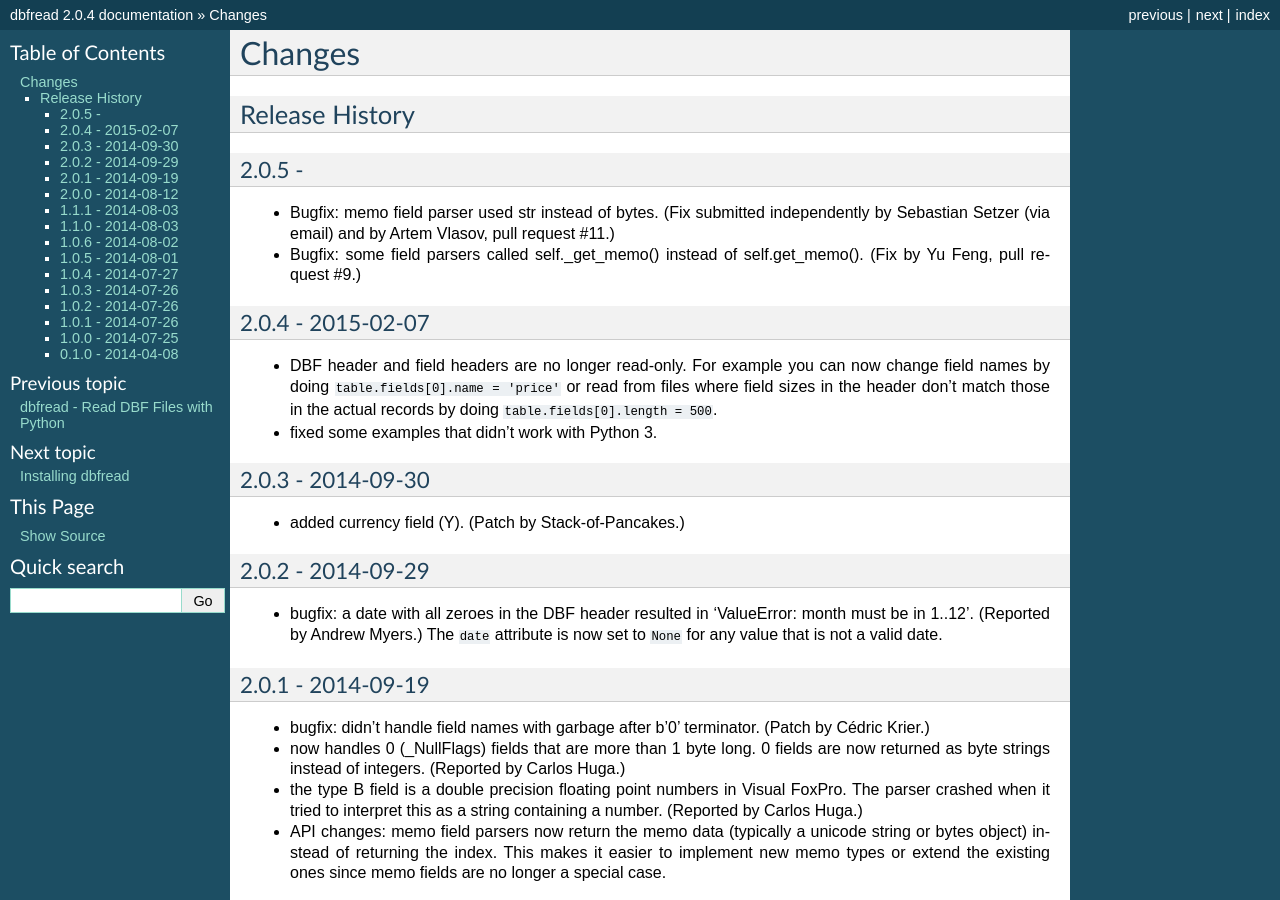
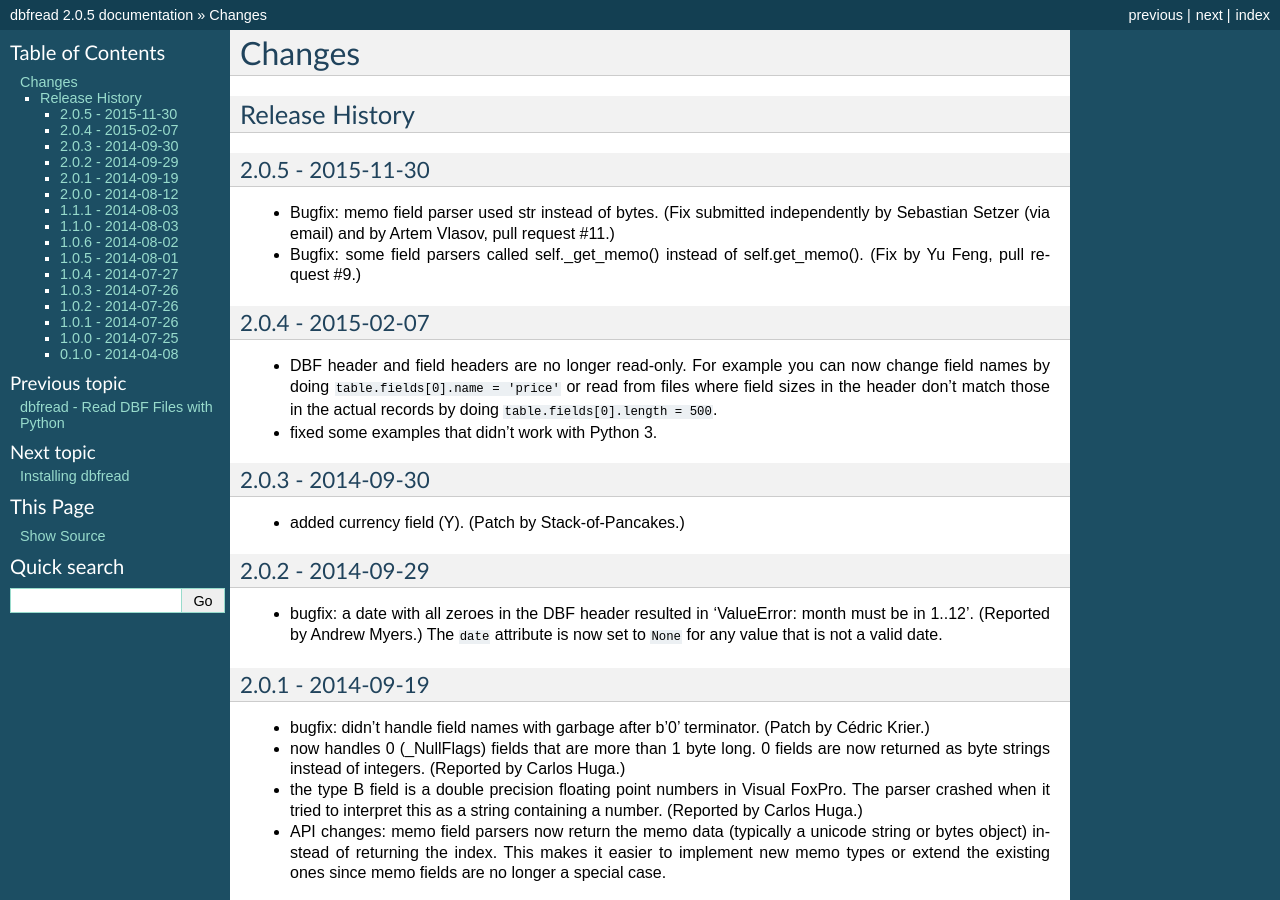
Before and after one commit to olemb/dbfread, a Sphinx documentation site: the page built from docs/changes.rst, in a window 1280 px wide and 900 px high. Built offline with Sphinx 7.4.7, drawn with Linux system fonts in a browser that asks for light colours; some of the changed text lies outside the part shown.

Commit message:
Bumped version to 2.0.5.

```diff
--- a/dbfread/__init__.py
+++ b/dbfread/__init__.py
@@ -16,7 +16,7 @@
 __email__ = 'ombdalen@gmail.com'
 __url__ = 'http://nerdly.info/ole/'
 __license__ = 'MIT'
-__version__ = '2.0.4'
+__version__ = '2.0.5'
 
 from .dbf import DBF
 from .deprecated_dbf import open, read
--- a/docs/changes.rst
+++ b/docs/changes.rst
@@ -4,8 +4,8 @@
 Release History
 ---------------
 
-2.0.5 -
-^^^^^^^^^^^^^^^^^
+2.0.5 - 2015-11-30
+^^^^^^^^^^^^^^^^^^
 
 * Bugfix: memo field parser used str instead of bytes. (Fix submitted
   independently by Sebastian Setzer (via email) and by Artem Vlasov,
```
